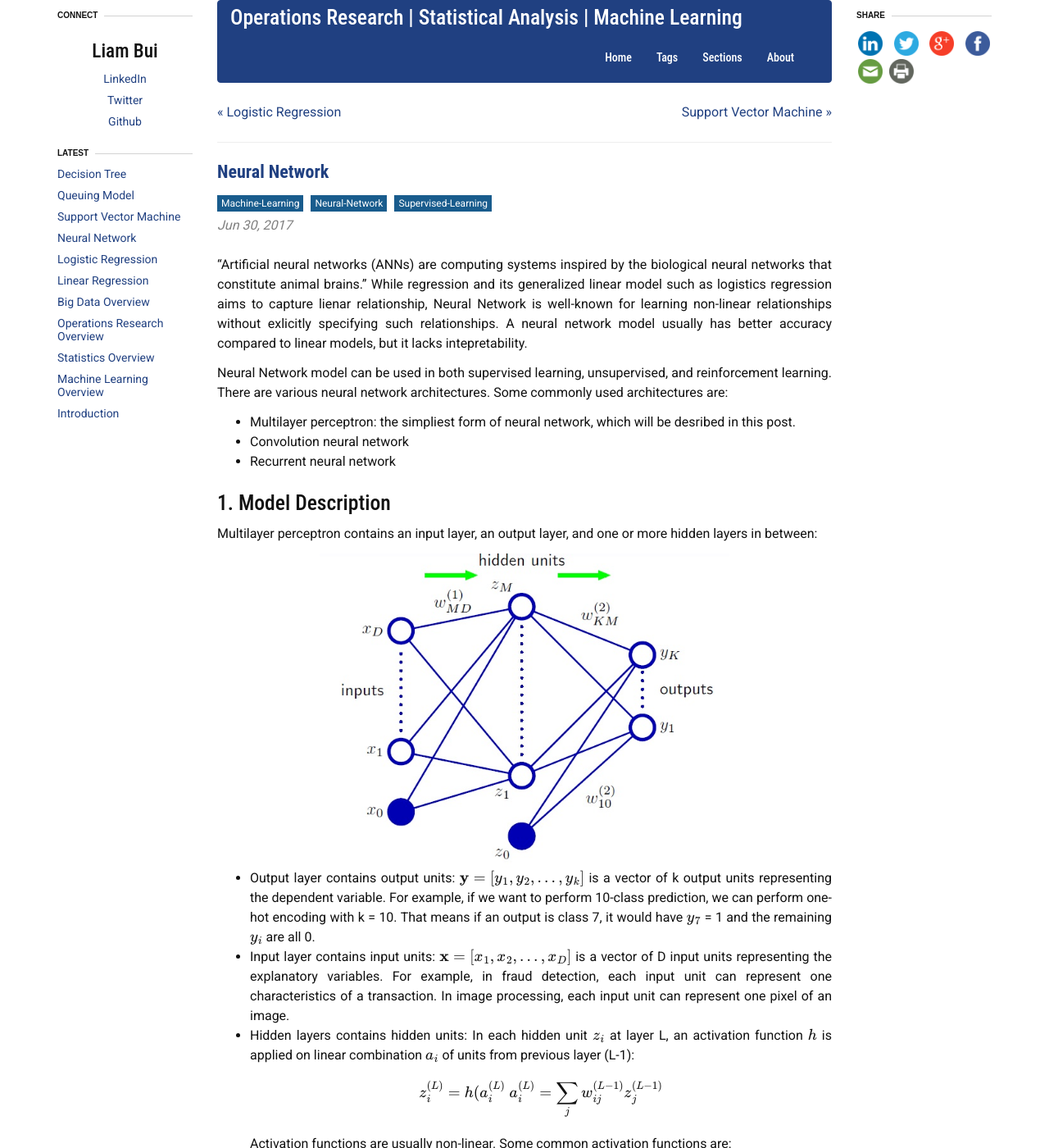
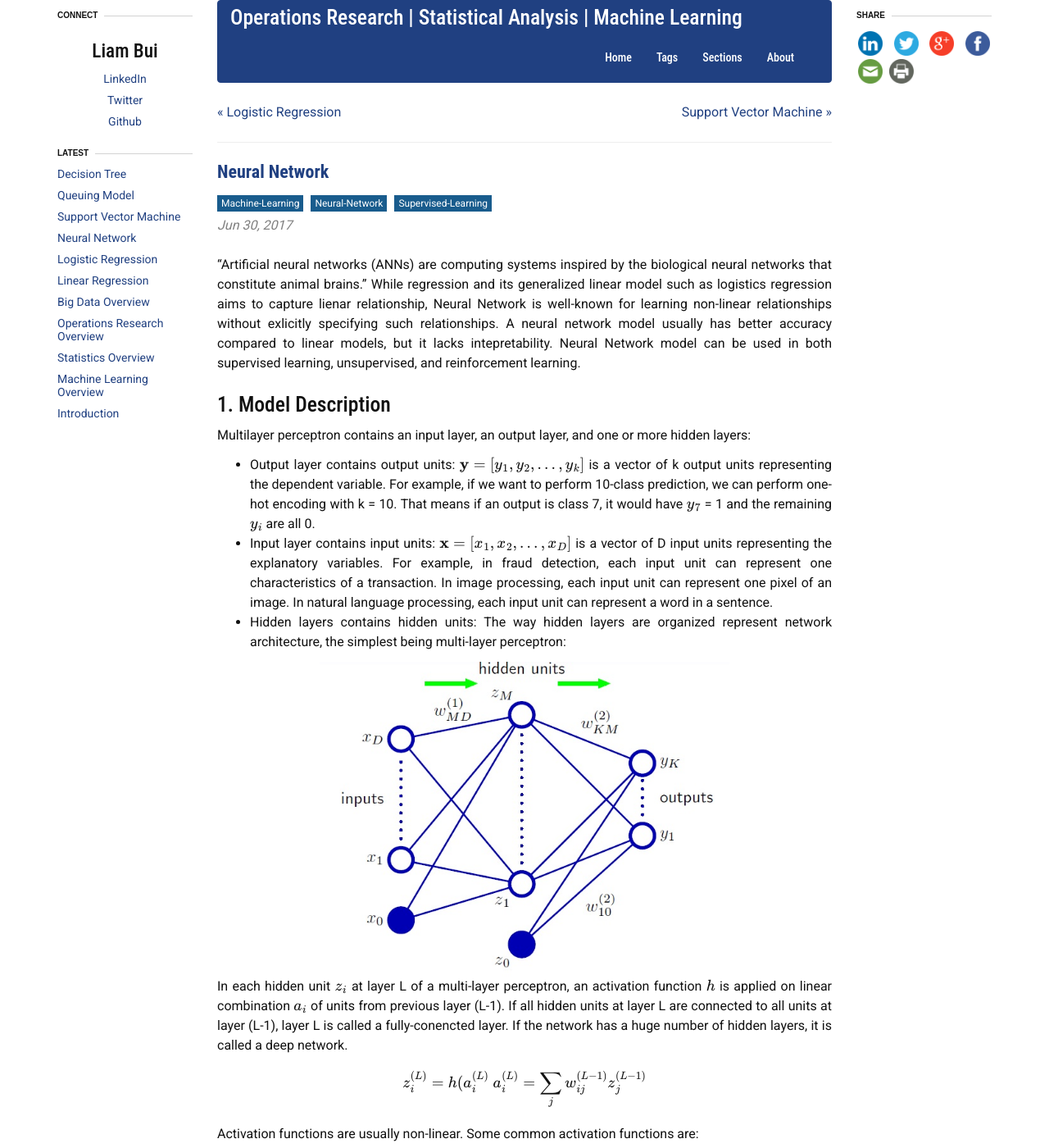
Before and after one commit to liambll/blog-archive, a Jekyll site: the page built from _posts/2017-06-30-neural-network.markdown, in a window 1280 px wide and 1400 px high. Shown: the whole window at 82% size. Built offline with Jekyll 4.4.1, drawn with Linux system fonts in a browser that asks for light colours; nearby versions of some CDN libraries; formulas are drawn with MathJax 3; comment, search, counter and statistics services are not loaded; some of the changed text lies outside the part shown.

Commit message:
Update 2017-06-30-neural-network.markdown

```diff
--- a/_posts/2017-06-30-neural-network.markdown
+++ b/_posts/2017-06-30-neural-network.markdown
@@ -13,23 +13,19 @@
 ---
 
 
-"Artificial neural networks (ANNs) are computing systems inspired by the biological neural networks that constitute animal brains." While regression and its generalized linear model such as logistics regression aims to capture lienar relationship, Neural Network is well-known for learning non-linear relationships without exlicitly specifying such relationships. A neural network model usually has better accuracy compared to linear models, but it lacks intepretability.
-
-Neural Network model can be used in both supervised learning, unsupervised, and reinforcement learning. There are various neural network architectures. Some commonly used architectures are:
-* Multilayer perceptron: the simpliest form of neural network, which will be desribed in this post.
-* Convolution neural network
-* Recurrent neural network
+"Artificial neural networks (ANNs) are computing systems inspired by the biological neural networks that constitute animal brains." While regression and its generalized linear model such as logistics regression aims to capture lienar relationship, Neural Network is well-known for learning non-linear relationships without exlicitly specifying such relationships. A neural network model usually has better accuracy compared to linear models, but it lacks intepretability. Neural Network model can be used in both supervised learning, unsupervised, and reinforcement learning.
 
 ## 1. Model Description
-Multilayer perceptron contains an input layer, an output layer, and one or more hidden layers in between:
+Multilayer perceptron contains an input layer, an output layer, and one or more hidden layers:
+* Output layer contains output units: \\(\mathbf{y} = [y_1, y_2, ..., y_k] \\) is a vector of k output units representing the dependent variable. For example, if we want to perform 10-class prediction, we can perform one-hot encoding with k = 10. That means if an output is class 7, it would have \\(y_7\\) = 1 and the remaining \\(y_i\\) are all 0.
+* Input layer contains input units: \\(\mathbf{x} = [x_1, x_2, ..., x_D] \\) is a vector of D input units representing the explanatory variables. For example, in fraud detection, each input unit can represent one characteristics of a transaction. In image processing, each input unit can represent one pixel of an image. In natural language processing, each input unit can represent a word in a sentence.
+* Hidden layers contains hidden units: The way hidden layers are organized represent network architecture, the simplest being multi-layer perceptron:
 <div class="imgcap">
 <div >
     <img src="/blog/assets/neural-network/mlp.jpg" width = "500">
 </div>
 </div>
-* Output layer contains output units: \\(\mathbf{y} = [y_1, y_2, ..., y_k] \\) is a vector of k output units representing the dependent variable. For example, if we want to perform 10-class prediction, we can perform one-hot encoding with k = 10. That means if an output is class 7, it would have \\(y_7\\) = 1 and the remaining \\(y_i\\) are all 0.
-* Input layer contains input units: \\(\mathbf{x} = [x_1, x_2, ..., x_D] \\) is a vector of D input units representing the explanatory variables. For example, in fraud detection, each input unit can represent one characteristics of a transaction. In image processing, each input unit can represent one pixel of an image.
-* Hidden layers contains hidden units: In each hidden unit \\(z_i\\) at layer L, an activation function \\(h\\) is applied on linear combination \\(a_i\\) of units from previous layer (L-1):
+In each hidden unit \\(z_i\\) at layer L of a multi-layer perceptron, an activation function \\(h\\) is applied on linear combination \\(a_i\\) of units from previous layer (L-1). If all hidden units at layer L are connected to all units at layer (L-1), layer L is called a fully-conencted layer. If the network has a huge number of hidden layers, it is called a deep network.
 \\[
 z_i^{(L)} = h(a_i^{(L)} \\\
 a_i^{(L)} = \sum_j w_{ij}^{(L-1)} z_j^{(L-1)}
@@ -43,20 +39,43 @@
 \\[
 h(t) = tanh(t)
 \\]
-  * Rectified Linear Unit (ReLU): quicker convergence in training, less to vanishing gradient problem in deep network.
+  * Rectified Linear Unit (ReLU): quicker convergence in training, less prone to vanishing gradient problem but prone to dead ReLU problem in deep network.
 \\[
 h(t) = max(0, t)
 \\]
-  * Maxout:
+  * Maxout: less prone to vanishing gradient problem and no dead ReLU problem in deep network, but double the number of parameters.
 \\[
 z_i^{(L)} = \max_j (w_{ij}^{(L-1)} z_j^{(L-1)})
 \\]
 
 ## 2. Model Training
-We need to minimize the difference between the true output and the predicted output. Depend on the nature of depdendent variable, we should use suitable loss function to represent the difference \\(E_n\\):
-* For continious dependent variable: square error or absolute error
-* For categorical depdendent variable: hinge loss or cross-entropy loss
+We need to minimize the difference between the true output \\(y\\) and the predicted output \\(y*\\).
 
+__Loss function__
+
+Depend on the nature of depdendent variable, we should use suitable loss function to represent the difference \\(E_n\\):
+* Square loss: for continious dependent variable \\(y\\)
+\\[
+E(\mathbf{w}) = \frac{1}{2}\sum_{i=1}^N (y\_i - \mathbf{\bar{x}\_i}\mathbf{w})^2
+\\]
+
+* Absolute loss: for continious dependent variable \\(y\\)
+\\[
+E(\mathbf{w}) = \sum_{i=1}^N \|y\_i - \mathbf{\bar{x}\_i}\mathbf{w}\|
+\\]
+
+* Cross-entropy loss: for categorical dependent variable \\(y\\)
+\\[
+E(\mathbf{w}) = -\sum_{i=1}^N \sum\_{j} y_j \log(P(y_j \| \mathbf{x}; \mathbf{w})) \\\
+where ~ P(y_j \| \mathbf{x}; \mathbf{w}) = \frac{\exp (\mathbf{w\_{j}}^T\mathbf{x}) } {\sum_k \exp(\mathbf{w\_{k}}^T\mathbf{x}) }
+\\]
+
+* Hinge loss: for categorical dependent variable \\(y\\)
+\\[
+E(\mathbf{w}) = \sum_{n=1}^N \sum\_{j \neq y_n} \max(0, \Delta - \mathbf{w}\_y^T\mathbf{x} + \mathbf{w}\_j^T\mathbf{x})
+\\]
+
+__Parameter Estimates__
 There is usually no closed form solution to minimize the loss function in neural network. Unlike loss function in regression and logistics regression where there is no local minima, neural network's loss function usually has local minima. Therefore, it is possible that if we train neural network mutltiple times, we would obtain different parameter estimates.
 
 We rely on gradient descent to estimate parameters. The gradient is caculated from the output layer and back-propagated to previous layers using chain rule:
```
